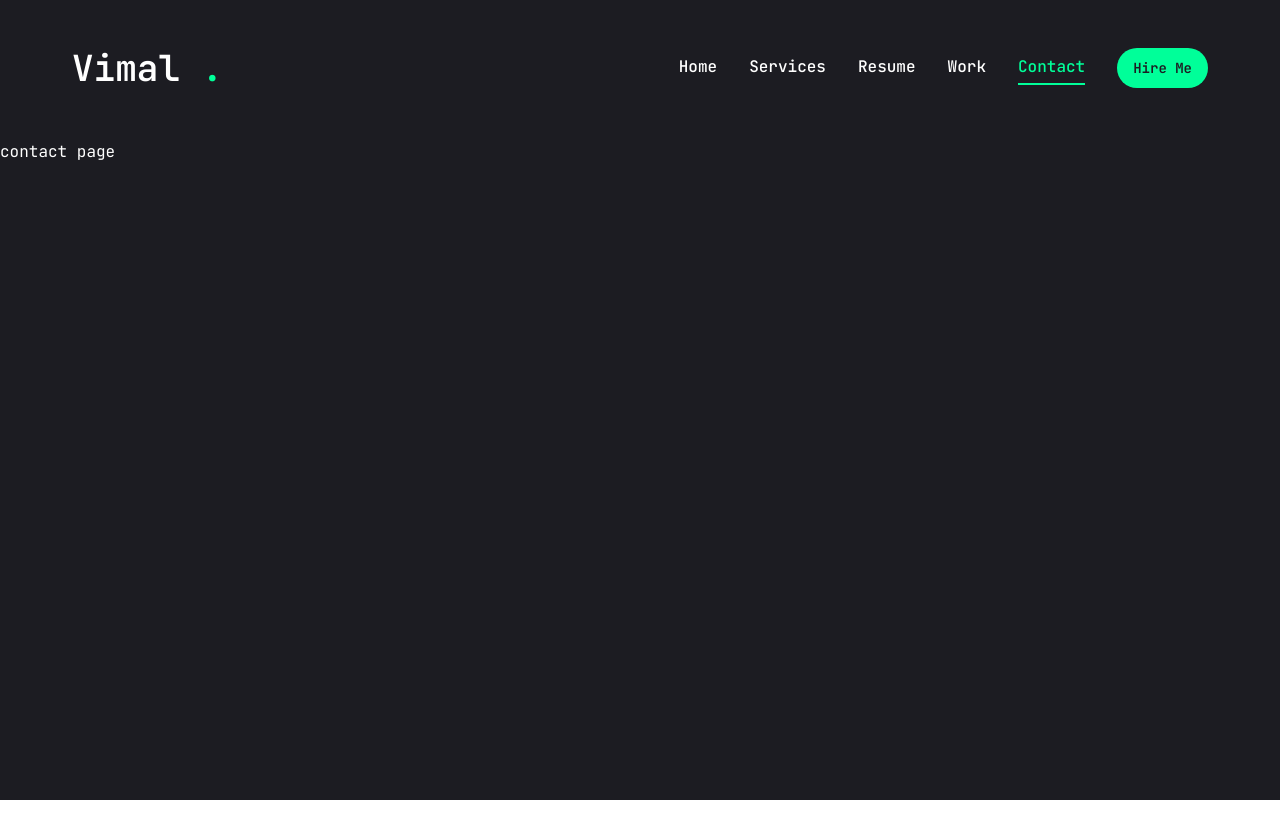
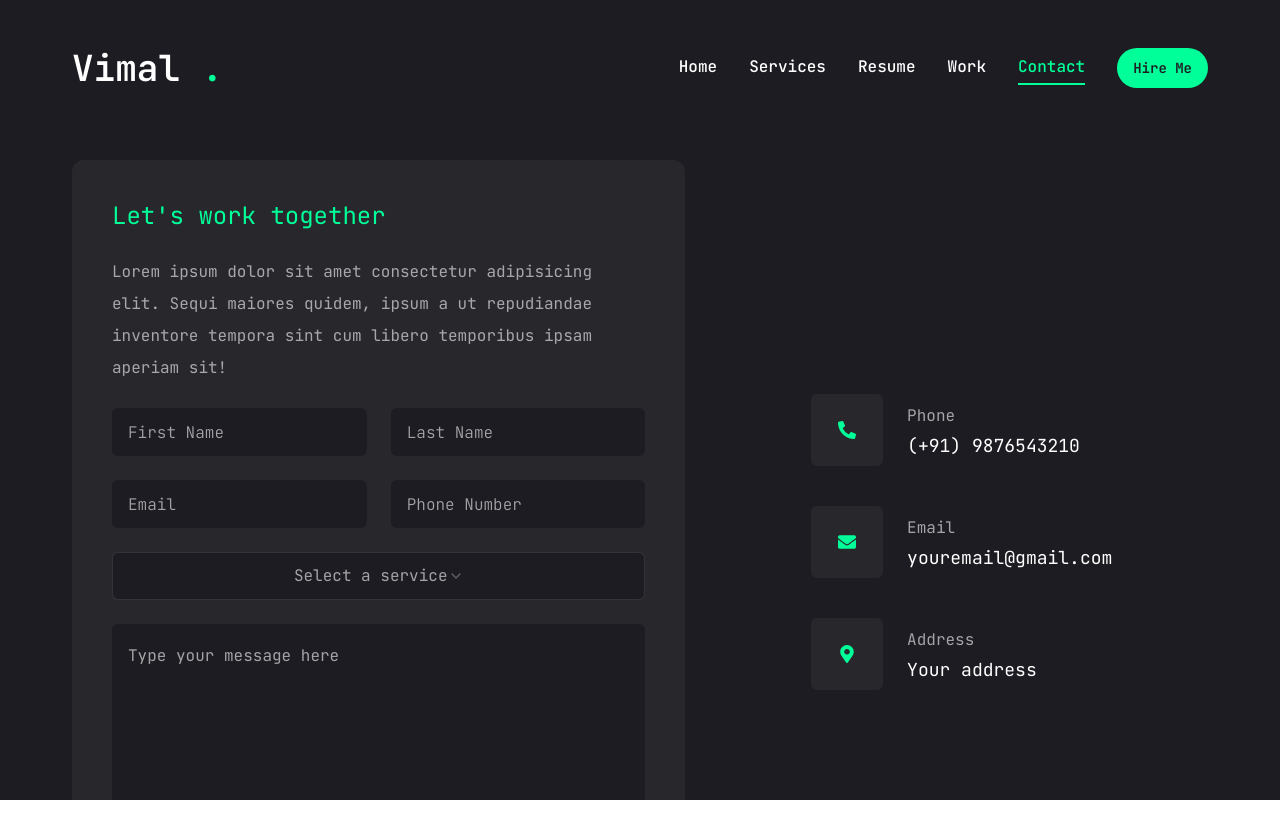
Before and after one commit to vimal-panara/portfolio-website, a Next.js app: page /contact in a window 1280 px wide. Shown: the top 838 px of the page. Before the commit the page ends 800 px from the top, so only its background shows below. Built offline with nearby package versions, Linux system fonts and the light colour scheme.

Commit message:
contact page added

```diff
--- a/app/contact/page.tsx
+++ b/app/contact/page.tsx
@@ -1,9 +1,113 @@
+"use client";
+
+import { Button } from "@/components/ui/button";
+import { Input } from "@/components/ui/input";
+import { Textarea } from "@/components/ui/textarea";
+
+import { Select, SelectContent, SelectGroup, SelectItem, SelectLabel, SelectTrigger, SelectValue } from "@/components/ui/select";
+
+import { FaPhoneAlt, FaEnvelope, FaMapMarkerAlt } from "react-icons/fa";
+
+import { motion } from "framer-motion";
+
+const info = [
+	{
+		icon: <FaPhoneAlt />,
+		title: "Phone",
+		description: "(+91) 9876543210"
+	},
+	{
+		icon: <FaEnvelope />,
+		title: "Email",
+		description: "youremail@gmail.com"
+	},
+	{
+		icon: <FaMapMarkerAlt />,
+		title: "Address",
+		description: "Your address"
+	},
+]
 
 const Contact = () => {
 	return (
-		<div>
-			contact page
-		</div>
+		<motion.section
+			initial={{ opacity: 0 }}
+			animate={{
+				opacity: 1,
+				transition: {
+					delay: 2.4,
+					duration: 0.4,
+					ease: "easeIn"
+				}
+			}}
+			className="py-6"
+		>
+			<div className="container mx-auto">
+				<div className="flex flex-col xl:flex-row gap-[30px] justify-around">
+					{/* form */}
+					<div className="xl:w-[54%] order-2 xl:order-none">
+						<form action="" className="flex flex-col gap-6 p-10 bg-[#27272c] rounded-xl">
+							<h3 className="text-2xl text-accent">Let&apos;s work together</h3>
+							<p className="text-white/60">Lorem ipsum dolor sit amet consectetur adipisicing elit. Sequi maiores quidem, ipsum a ut repudiandae inventore tempora sint cum libero temporibus ipsam aperiam sit!
+							</p>
+
+							{/* input */}
+							<div className="grid grid-cols-1 md:grid-cols-2 gap-6">
+								<Input type="firstname" placeholder="First Name" />
+								<Input type="lastname" placeholder="Last Name" />
+								<Input type="email" placeholder="Email" />
+								<Input type="phone" placeholder="Phone Number" />
+							</div>
+
+							{/* select */}
+							<Select>
+								<SelectTrigger className="w-full">
+									<SelectValue placeholder="Select a service" />
+								</SelectTrigger>
+								<SelectContent>
+									<SelectGroup>
+										<SelectLabel>Select a service</SelectLabel>
+										<SelectItem value="est">Web Development</SelectItem>
+										<SelectItem value="cst">UI/UX Design</SelectItem>
+										<SelectItem value="mst">Logo Design</SelectItem>
+									</SelectGroup>
+								</SelectContent>
+							</Select>
+
+							{/* Text area */}
+							<Textarea
+								className="h-[200px]"
+								placeholder="Type your message here"
+							/>
+
+							{/* btn */}
+							<Button size={"sm"} className="max-w-40 rounded-3xl" >
+								Send Message
+							</Button>
+						</form>
+					</div>
+
+					{/* info */}
+					<div className="flex-1 flex items-center xl:justify-center order-1 xl:order-none mb-8 xl:mb-0">
+						<ul className="flex flex-col gap-10">
+							{info.map((item, index) => {
+								return (
+									<li key={index} className="flex items-center gap-6">
+										<div className="w-[52px] h-[52px] xl:w-[72px] xl:h-[72px] bg-[#27272c] text-accent rounded-md flex items-center justify-center ">
+											<div className="text-lg">{item.icon}</div>
+										</div>
+										<div className="flex-1">
+											<p className="text-white/60">{item.title}</p>
+											<h3 className="text-lg">{item.description}</h3>
+										</div>
+									</li>
+								)
+							})}
+						</ul>
+					</div>
+				</div>
+			</div>
+		</motion.section>
 	)
 }
 
--- a/components/Navbar/MobileNavbar.tsx
+++ b/components/Navbar/MobileNavbar.tsx
@@ -4,7 +4,7 @@ import { Sheet, SheetTrigger, SheetContent } from "../ui/sheet"
 import { usePathname } from "next/navigation"
 import Link from "next/link"
 import { links } from "./Navbar"
-import { CiMenuFries } from "react-icons/ci"
+import { CiMenuFries } from "react-icons/ci";
 
 const MobileNavbar = () => {
 	const pathName = usePathname();
@@ -12,11 +12,11 @@ const MobileNavbar = () => {
 	return (
 		<Sheet>
 			<SheetTrigger className="flex justify-center items-center">
-				<CiMenuFries className="text-[32px] text-accent" />
+				<CiMenuFries className="text-[32px] text-accent"/>
 			</SheetTrigger>
 			<SheetContent className="flex flex-col">
 				{/* logo */}
-				<Link href={"/"}>
+				<Link href={"/"}	>
 					<div className="text-white text-3xl text-center mt-24 mb-24">
 						Vimal <span className="text-accent">.</span>
 					</div>
--- a/components/ui/input.tsx
+++ b/components/ui/input.tsx
@@ -11,7 +11,7 @@ const Input = React.forwardRef<HTMLInputElement, InputProps>(
       <input
         type={type}
         className={cn(
-          "flex h-10 w-full rounded-md border border-slate-200 bg-white px-3 py-2 text-sm ring-offset-white file:border-0 file:bg-transparent file:text-sm file:font-medium placeholder:text-slate-500 focus-visible:outline-none focus-visible:ring-2 focus-visible:ring-slate-950 focus-visible:ring-offset-2 disabled:cursor-not-allowed disabled:opacity-50 dark:border-slate-800 dark:bg-slate-950 dark:ring-offset-slate-950 dark:placeholder:text-slate-400 dark:focus-visible:ring-slate-300",
+          "flex h-[48px] rounded-md bg-primary font-light px-4 py-5 placeholder:text-white/60 text-base outline-none focus:outline-accent",
           className
         )}
         ref={ref}
--- /dev/null
+++ b/components/ui/select.tsx
@@ -0,0 +1,160 @@
+"use client"
+
+import * as React from "react"
+import * as SelectPrimitive from "@radix-ui/react-select"
+import { Check, ChevronDown, ChevronUp } from "lucide-react"
+
+import { cn } from "@/lib/utils"
+
+const Select = SelectPrimitive.Root
+
+const SelectGroup = SelectPrimitive.Group
+
+const SelectValue = SelectPrimitive.Value
+
+const SelectTrigger = React.forwardRef<
+  React.ElementRef<typeof SelectPrimitive.Trigger>,
+  React.ComponentPropsWithoutRef<typeof SelectPrimitive.Trigger>
+>(({ className, children, ...props }, ref) => (
+  <SelectPrimitive.Trigger
+    ref={ref}
+    className={cn(
+      "flex h-[48px] w-full items-center justify-center rounded-md border border-white/10 bg-primary px-4 py-5 text-base text-white/60 placeholder:text-white/10 focus:border-accent outline-none",
+      className
+    )}
+    {...props}
+  >
+    {children}
+    <SelectPrimitive.Icon asChild>
+      <ChevronDown className="h-4 w-4 opacity-50" />
+    </SelectPrimitive.Icon>
+  </SelectPrimitive.Trigger>
+))
+SelectTrigger.displayName = SelectPrimitive.Trigger.displayName
+
+const SelectScrollUpButton = React.forwardRef<
+  React.ElementRef<typeof SelectPrimitive.ScrollUpButton>,
+  React.ComponentPropsWithoutRef<typeof SelectPrimitive.ScrollUpButton>
+>(({ className, ...props }, ref) => (
+  <SelectPrimitive.ScrollUpButton
+    ref={ref}
+    className={cn(
+      "flex cursor-default items-center justify-center py-1",
+      className
+    )}
+    {...props}
+  >
+    <ChevronUp className="h-4 w-4" />
+  </SelectPrimitive.ScrollUpButton>
+))
+SelectScrollUpButton.displayName = SelectPrimitive.ScrollUpButton.displayName
+
+const SelectScrollDownButton = React.forwardRef<
+  React.ElementRef<typeof SelectPrimitive.ScrollDownButton>,
+  React.ComponentPropsWithoutRef<typeof SelectPrimitive.ScrollDownButton>
+>(({ className, ...props }, ref) => (
+  <SelectPrimitive.ScrollDownButton
+    ref={ref}
+    className={cn(
+      "flex cursor-default items-center justify-center py-1",
+      className
+    )}
+    {...props}
+  >
+    <ChevronDown className="h-4 w-4" />
+  </SelectPrimitive.ScrollDownButton>
+))
+SelectScrollDownButton.displayName =
+  SelectPrimitive.ScrollDownButton.displayName
+
+const SelectContent = React.forwardRef<
+  React.ElementRef<typeof SelectPrimitive.Content>,
+  React.ComponentPropsWithoutRef<typeof SelectPrimitive.Content>
+>(({ className, children, position = "popper", ...props }, ref) => (
+  <SelectPrimitive.Portal>
+    <SelectPrimitive.Content
+      ref={ref}
+      className={cn(
+        "relative z-50 max-h-96 min-w-[8rem] overflow-hidden rounded-md border border-white/10 bg-primary text-white shadow-md data-[state=open]:animate-in data-[state=closed]:animate-out data-[state=closed]:fade-out-0 data-[state=open]:fade-in-0 data-[state=closed]:zoom-out-95 data-[state=open]:zoom-in-95 data-[side=bottom]:slide-in-from-top-2 data-[side=left]:slide-in-from-right-2 data-[side=right]:slide-in-from-left-2 data-[side=top]:slide-in-from-bottom-2 dark:border-slate-800 dark:bg-slate-950 dark:text-slate-50",
+        position === "popper" &&
+          "data-[side=bottom]:translate-y-1 data-[side=left]:-translate-x-1 data-[side=right]:translate-x-1 data-[side=top]:-translate-y-1",
+        className
+      )}
+      position={position}
+      {...props}
+    >
+      <SelectScrollUpButton />
+      <SelectPrimitive.Viewport
+        className={cn(
+          "p-1",
+          position === "popper" &&
+            "h-[var(--radix-select-trigger-height)] w-full min-w-[var(--radix-select-trigger-width)]"
+        )}
+      >
+        {children}
+      </SelectPrimitive.Viewport>
+      <SelectScrollDownButton />
+    </SelectPrimitive.Content>
+  </SelectPrimitive.Portal>
+))
+SelectContent.displayName = SelectPrimitive.Content.displayName
+
+const SelectLabel = React.forwardRef<
+  React.ElementRef<typeof SelectPrimitive.Label>,
+  React.ComponentPropsWithoutRef<typeof SelectPrimitive.Label>
+>(({ className, ...props }, ref) => (
+  <SelectPrimitive.Label
+    ref={ref}
+    className={cn("py-1.5 pl-8 pr-2 text-sm font-semibold", className)}
+    {...props}
+  />
+))
+SelectLabel.displayName = SelectPrimitive.Label.displayName
+
+const SelectItem = React.forwardRef<
+  React.ElementRef<typeof SelectPrimitive.Item>,
+  React.ComponentPropsWithoutRef<typeof SelectPrimitive.Item>
+>(({ className, children, ...props }, ref) => (
+  <SelectPrimitive.Item
+    ref={ref}
+    className={cn(
+      "relative flex w-full cursor-default select-none items-center rounded-sm py-1.5 pl-8 pr-2 text-sm outline-none focus:bg-accent focus:text-primary data-[disabled]:pointer-events-none data-[disabled]:opacity-50 dark:focus:bg-slate-800 dark:focus:text-slate-50",
+      className
+    )}
+    {...props}
+  >
+    <span className="absolute left-2 flex h-3.5 w-3.5 items-center justify-center">
+      <SelectPrimitive.ItemIndicator>
+        <Check className="h-4 w-4" />
+      </SelectPrimitive.ItemIndicator>
+    </span>
+
+    <SelectPrimitive.ItemText>{children}</SelectPrimitive.ItemText>
+  </SelectPrimitive.Item>
+))
+SelectItem.displayName = SelectPrimitive.Item.displayName
+
+const SelectSeparator = React.forwardRef<
+  React.ElementRef<typeof SelectPrimitive.Separator>,
+  React.ComponentPropsWithoutRef<typeof SelectPrimitive.Separator>
+>(({ className, ...props }, ref) => (
+  <SelectPrimitive.Separator
+    ref={ref}
+    className={cn("-mx-1 my-1 h-px bg-slate-100 dark:bg-slate-800", className)}
+    {...props}
+  />
+))
+SelectSeparator.displayName = SelectPrimitive.Separator.displayName
+
+export {
+  Select,
+  SelectGroup,
+  SelectValue,
+  SelectTrigger,
+  SelectContent,
+  SelectLabel,
+  SelectItem,
+  SelectSeparator,
+  SelectScrollUpButton,
+  SelectScrollDownButton,
+}
--- a/components/ui/textarea.tsx
+++ b/components/ui/textarea.tsx
@@ -10,7 +10,7 @@ const Textarea = React.forwardRef<HTMLTextAreaElement, TextareaProps>(
     return (
       <textarea
         className={cn(
-          "flex min-h-[80px] w-full rounded-md border border-slate-200 bg-white px-3 py-2 text-sm ring-offset-white placeholder:text-slate-500 focus-visible:outline-none focus-visible:ring-2 focus-visible:ring-slate-950 focus-visible:ring-offset-2 disabled:cursor-not-allowed disabled:opacity-50 dark:border-slate-800 dark:bg-slate-950 dark:ring-offset-slate-950 dark:placeholder:text-slate-400 dark:focus-visible:ring-slate-300",
+          "flex min-h-[80px] rounded-md border-white/10 bg-primary px-4 py-5 text-base placeholder:text-white/60 focus-visible:outline-none focus-visible:ring-1 focus-visible:ring-accent focus-visible:ring-offset-0 disabled:cursor-not-allowed disabled:opacity-50",
           className
         )}
         ref={ref}
--- a/package.json
+++ b/package.json
@@ -11,6 +11,7 @@
   "dependencies": {
     "@radix-ui/react-dialog": "^1.1.1",
     "@radix-ui/react-scroll-area": "^1.1.0",
+    "@radix-ui/react-select": "^2.1.1",
     "@radix-ui/react-slot": "^1.1.0",
     "@radix-ui/react-tabs": "^1.1.0",
     "@radix-ui/react-tooltip": "^1.1.2",
```
Also changed, not shown: 1 other file (tests, documents, lock files or other folders).
